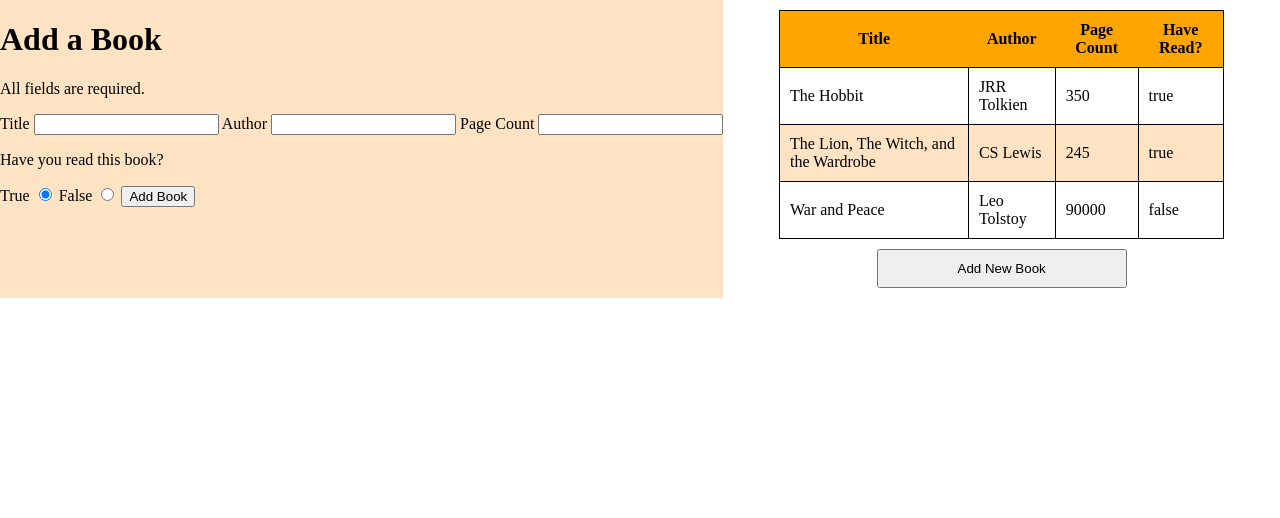
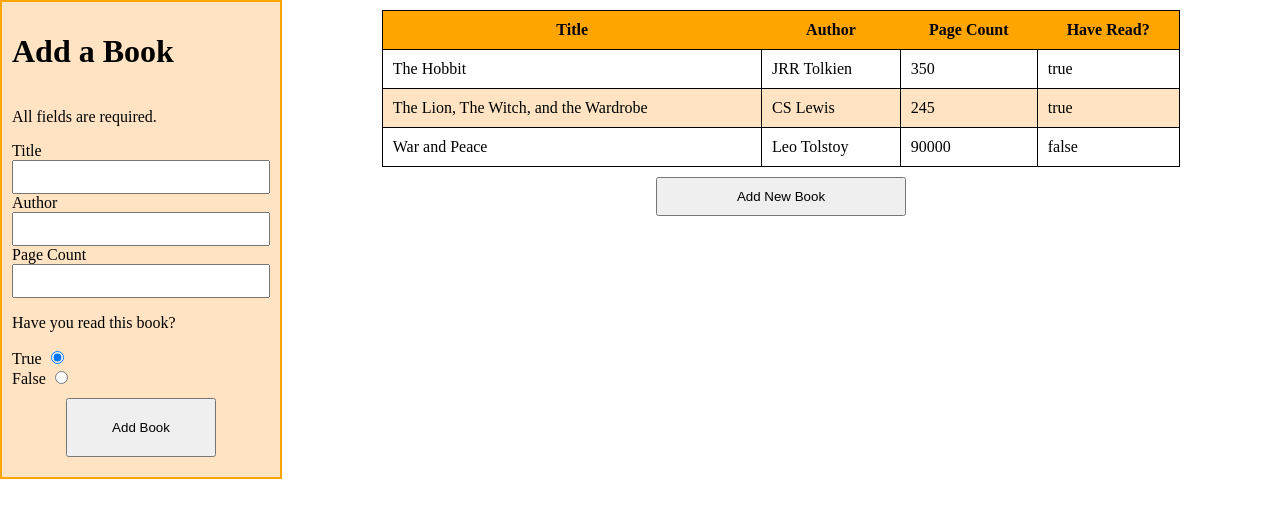
Before and after one commit to A554551N/odin-libraryjs, a plain HTML site: page index.html in a window 1280 px wide. Both pictures are taken after a click on the button "Add New Book". Drawn offline with Linux system fonts and the light colour scheme.

Commit message:
style sidebar form

```diff
--- a/index.html
+++ b/index.html
@@ -8,12 +8,13 @@
     <title>Document</title>
 </head>
 <body>
-    <div class="add-book-sidebar" hidden>
+    <div class="hidden-book-sidebar">
         <h1 class="sidebar-header">Add a Book</h1>
         <p>All fields are required.</p>
         <form>
-            <label for="title">Title <input type="text" id="title" name="title" required></label>
-            <label for="author">Author <input type="text" id="author" name="author" required></label>
+            <label for="title">Title</label>
+            <input type="text" id="title" name="title" required>
+            <label for="author">Author</label><input type="text" id="author" name="author" required>
             <label for="pages">Page Count </label><input type="number" id="pages" min="0" name="pages" required>
             <p>Have you read this book?</p>
             <label for="read-true">True
--- a/script.js
+++ b/script.js
@@ -26,8 +26,9 @@ addBookToLibrary("War and Peace","Leo Tolstoy",90000,false);
 
 const addBookButton = document.querySelector("#new-book-button");
 addBookButton.addEventListener("click",(e) => {
-    const sidebar = document.querySelector(".add-book-sidebar");
-    sidebar.toggleAttribute("hidden");
+    const sidebar = document.querySelector(".hidden-book-sidebar");
+    sidebar.classList.remove("hidden-book-sidebar");
+    sidebar.classList.add("add-book-sidebar")
 })
 
 const renderTable = function() {
--- a/style.css
+++ b/style.css
@@ -13,8 +13,23 @@ body {
 .add-book-sidebar {
     background-color: #ffe3c2;
     grid-column-start: 1;
+    display: flex;
+    flex-direction: column;
+    padding: 10px;
+    border: 2px solid orange;
+}
+form {
+    display: flex;
+    flex-direction: column;
+}
+input[type=text],input[type=number] {
+    font-size: 1.5rem;
+    width: 250px;
+}
+.hidden-book-sidebar {
+    display: none;
+}
 
-}
 table {
     width: 80%;
     margin-top: 10px;
@@ -40,3 +55,10 @@ th {
     padding: 10px;
     margin: 10px;
 }
+
+#submit-button {
+    margin: 10px;
+    padding: 20px 40px;
+    width: 150px;
+    align-self: center;
+}
```
